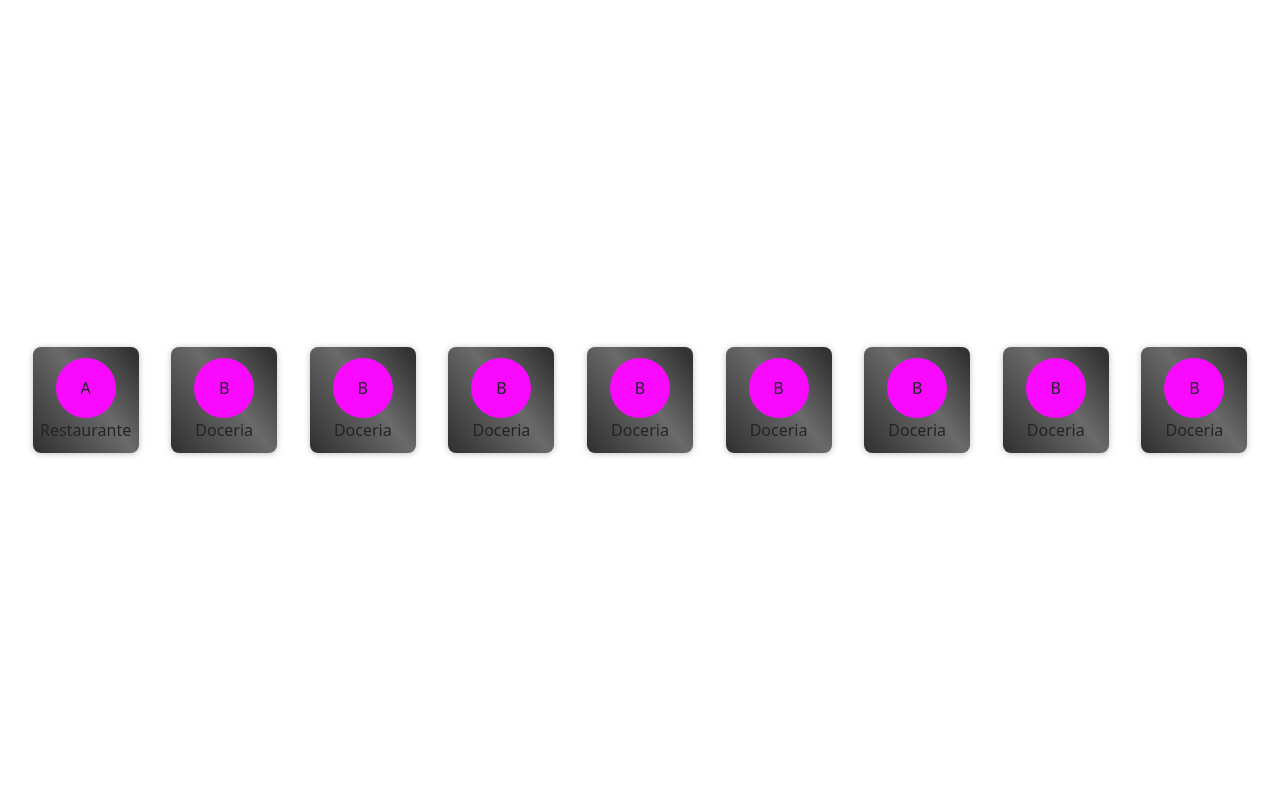
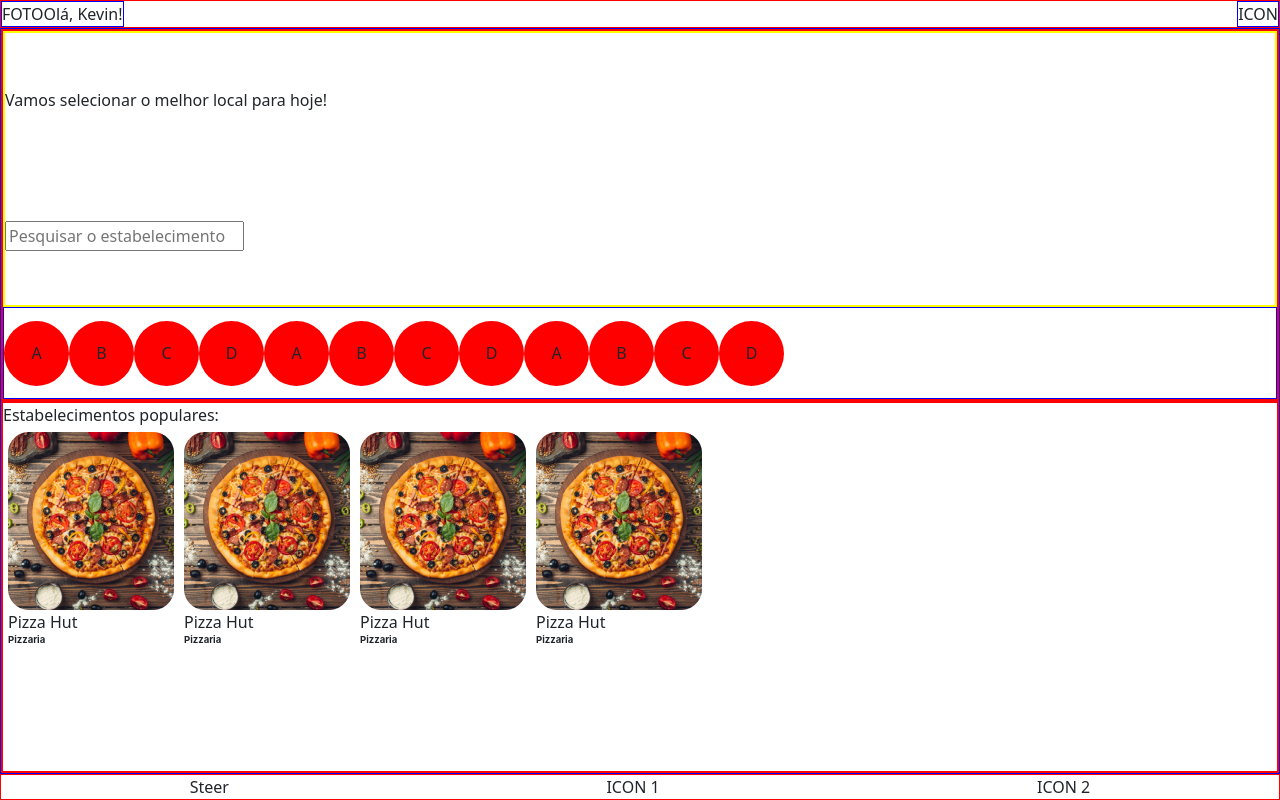
Before and after one commit to drakson-santos/steer, a React (Create React App) app: page /home in a window 1280 px wide. Built offline with nearby package versions, Linux system fonts and the light colour scheme.

Commit message:
feat: Estrutura da pagina inicial fetia

```diff
--- a/src/pages/home/home.css
+++ b/src/pages/home/home.css
@@ -0,0 +1,87 @@
+#HomePage {
+    display: flex;
+    flex-direction: column;
+    justify-content: space-between;
+}
+
+#HomeHeader {
+    border: 1px solid red;
+    display: flex;
+    justify-content: space-between;
+}
+
+.home-data-user {
+    border: 1px solid blue;
+    display: flex;
+    justify-content: space-between;
+}
+
+.home-config {
+    border: 1px solid blue;
+}
+
+#HomeContent {
+    border: 1px solid blue;
+    height: 100%;
+}
+
+#HomeFilters {
+    border: 2px solid red;
+    height: 50%;
+
+}
+
+.home-filters-header {
+    border: 2px solid yellow;
+    height: 75%;
+
+    display: flex;
+    flex-direction: column;
+    justify-content: space-around;
+}
+
+.home-filters-filters {
+    border: 1px solid blue;
+    height: 25%;
+    width: 100%;
+
+    display: flex;
+    align-items: center;
+	flex-wrap: nowrap;
+	overflow-x: scroll;
+}
+
+.home-filter {
+    background-color: red;
+    min-width: 65px;
+    height: 65px;
+    border-radius: 50%;
+
+    display: flex;
+    justify-content: center;
+    align-items: center;
+}
+
+#HomeListLocations {
+    border: 2px solid red;
+    height: 50%;
+
+	flex-wrap: nowrap;
+	overflow-x: scroll;
+}
+
+.list-locations {
+    display: flex;
+    flex-wrap: wrap;
+    align-items: center;
+}
+
+.location {
+    margin: 5px;
+}
+
+#HomeFooter {
+    border: 1px solid red;
+    display: flex;
+    justify-content: space-around;
+}
--- a/src/pages/home/index.jsx
+++ b/src/pages/home/index.jsx
@@ -1,10 +1,133 @@
-import SelectInterestsPage from "../interests"
 import "./home.css"
+import foto from "../../assets/images/pizza.png"
 
 const HomePage = () => {
     return (
-        <div className="div-style-h100">
-            <SelectInterestsPage />
+        <div id="HomePage" className="div-style-h100">
+            <div id="HomeHeader">
+                <div className="home-data-user">
+                    <div>FOTO</div>
+                    <div>Olá, Kevin!</div>
+                </div>
+                <div className="home-config">
+                    ICON
+                </div>
+            </div>
+
+            <div id="HomeContent">
+
+                <div id="HomeFilters">
+                    <div className="home-filters-header">
+                        <div>
+                            Vamos selecionar o melhor local para hoje!
+                        </div>
+
+                        <div>
+                            <input type="text" placeholder="Pesquisar o estabelecimento"/>
+                        </div>
+                    </div>
+
+                    <div className="home-filters-filters">
+
+                        <div className="home-filter">
+                            A
+                        </div>
+                        <div className="home-filter">
+                            B
+                        </div>
+                        <div className="home-filter">
+                            C
+                        </div>
+                        <div className="home-filter">
+                            D
+                        </div>
+
+                        <div className="home-filter">
+                            A
+                        </div>
+                        <div className="home-filter">
+                            B
+                        </div>
+                        <div className="home-filter">
+                            C
+                        </div>
+                        <div className="home-filter">
+                            D
+                        </div>
+
+                        <div className="home-filter">
+                            A
+                        </div>
+                        <div className="home-filter">
+                            B
+                        </div>
+                        <div className="home-filter">
+                            C
+                        </div>
+                        <div className="home-filter">
+                            D
+                        </div>
+                    </div>
+                </div>
+
+                <div id="HomeListLocations">
+
+                    <div>
+                        Estabelecimentos populares:
+                    </div>
+
+                    <div className="list-locations">
+
+                        <div className="location">
+                            <div>
+                                <img src={foto} alt="" />
+                            </div>
+                            <div>
+                                <div className="steer-style-title-secondary">Pizza Hut</div>
+                                <div className="steer-style-title-subtitle">Pizzaria</div>
+                            </div>
+                        </div>
+
+                        <div className="location">
+                            <div>
+                                <img src={foto} alt="" />
+                            </div>
+                            <div>
+                                <div className="steer-style-title-secondary">Pizza Hut</div>
+                                <div className="steer-style-title-subtitle">Pizzaria</div>
+                            </div>
+                        </div>
+
+                        <div className="location">
+                            <div>
+                                <img src={foto} alt="" />
+                            </div>
+                            <div>
+                                <div className="steer-style-title-secondary">Pizza Hut</div>
+                                <div className="steer-style-title-subtitle">Pizzaria</div>
+                            </div>
+                        </div>
+
+                        <div className="location">
+                            <div>
+                                <img src={foto} alt="" />
+                            </div>
+                            <div>
+                                <div className="steer-style-title-secondary">Pizza Hut</div>
+                                <div className="steer-style-title-subtitle">Pizzaria</div>
+                            </div>
+                        </div>
+                    </div>
+
+                </div>
+
+            </div>
+
+            <div id="HomeFooter">
+                <div>Steer</div>
+                <div>ICON 1</div>
+                <div>ICON 2</div>
+            </div>
         </div>
     )
 }
```
Also changed, not shown: src/assets/images/pizza.png (added).
